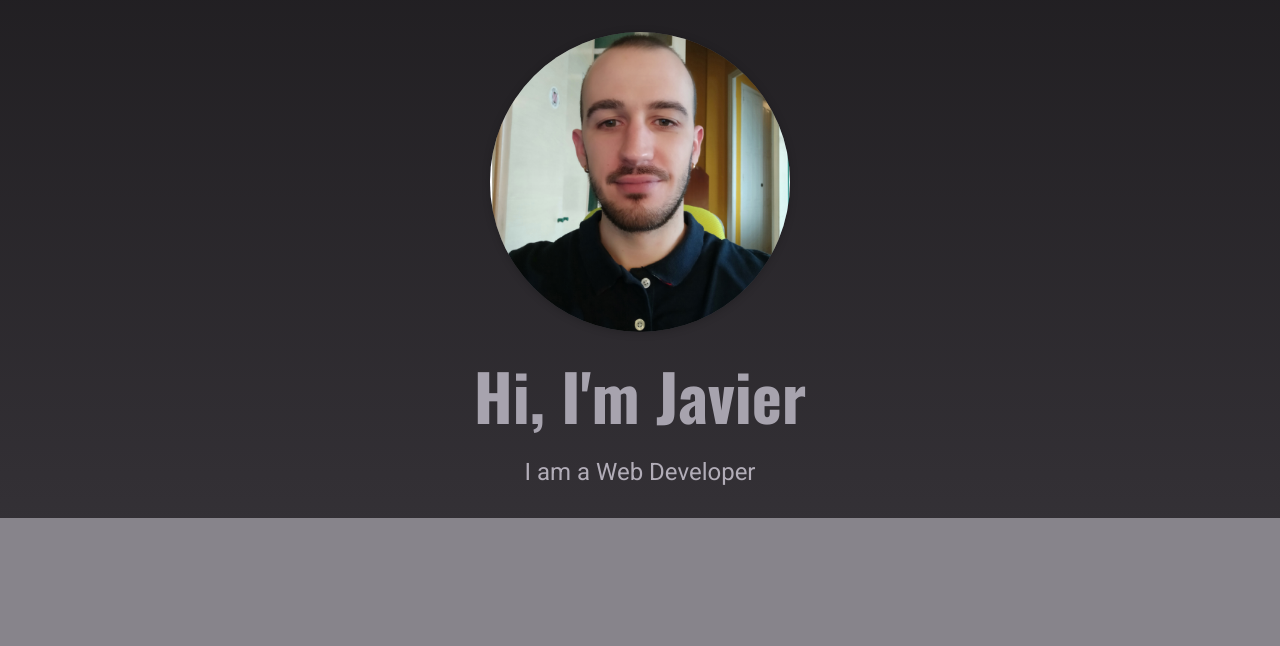
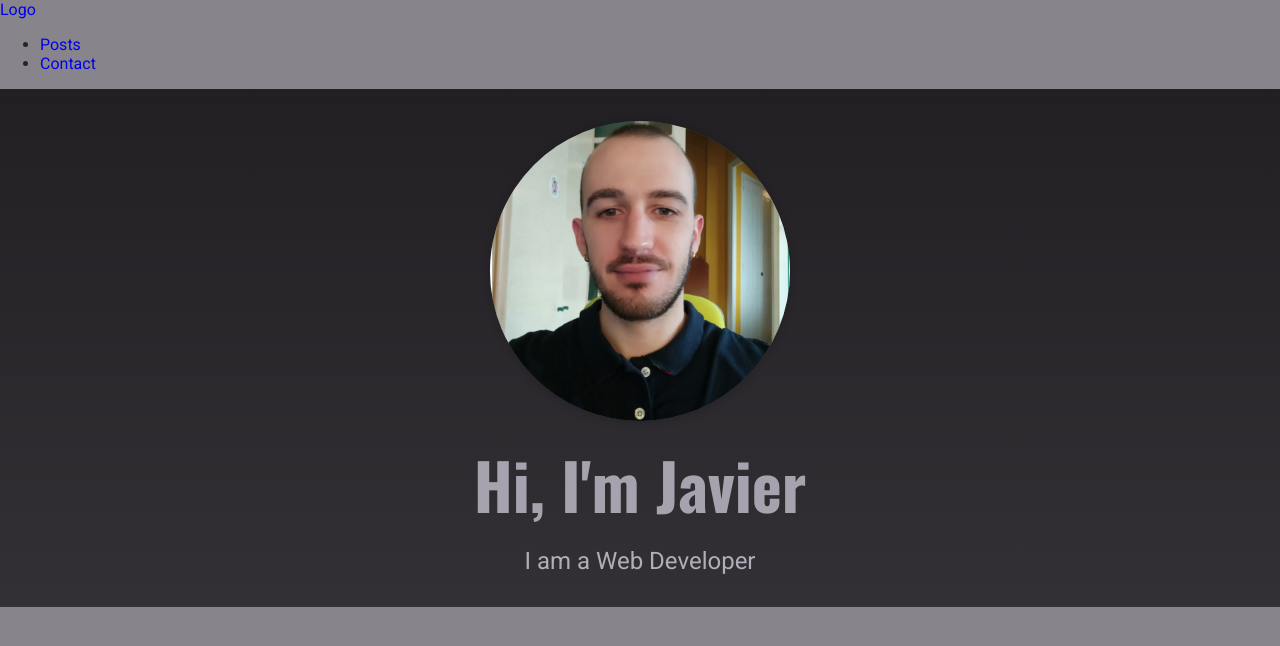
Before and after one commit to javierpb275/next-blog, a Next.js app: page / in a window 1280 px wide. Shown: the top 646 px of the page. Built offline with nearby package versions, Linux system fonts and the light colour scheme.

Commit message:
added layout and navigation components

```diff
--- /dev/null
+++ b/components/layout/layout.js
@@ -0,0 +1,13 @@
+import { Fragment } from "react";
+import MainNavigation from "./main-navigation";
+
+const Layout = (props) => {
+  return (
+    <Fragment>
+      <MainNavigation />
+      <main>{props.children}</main>
+    </Fragment>
+  );
+};
+
+export default Layout;
--- /dev/null
+++ b/components/layout/main-navigation.js
@@ -0,0 +1,23 @@
+import Link from "next/link";
+
+const MainNavigation = () => {
+  return (
+    <header>
+      <Link href="/">
+        <a>Logo</a>
+      </Link>
+      <nav>
+        <ul>
+          <li>
+            <Link href="/posts">Posts</Link>
+          </li>
+          <li>
+            <Link href="/contact">Contact</Link>
+          </li>
+        </ul>
+      </nav>
+    </header>
+  );
+};
+
+export default MainNavigation;
--- a/pages/_app.js
+++ b/pages/_app.js
@@ -1,7 +1,12 @@
-import '../styles/globals.css'
+import "../styles/globals.css";
+import Layout from "../components/layout/layout";
 
 function MyApp({ Component, pageProps }) {
-  return <Component {...pageProps} />
+  return (
+    <Layout>
+      <Component {...pageProps} />
+    </Layout>
+  );
 }
 
-export default MyApp
+export default MyApp;
```
